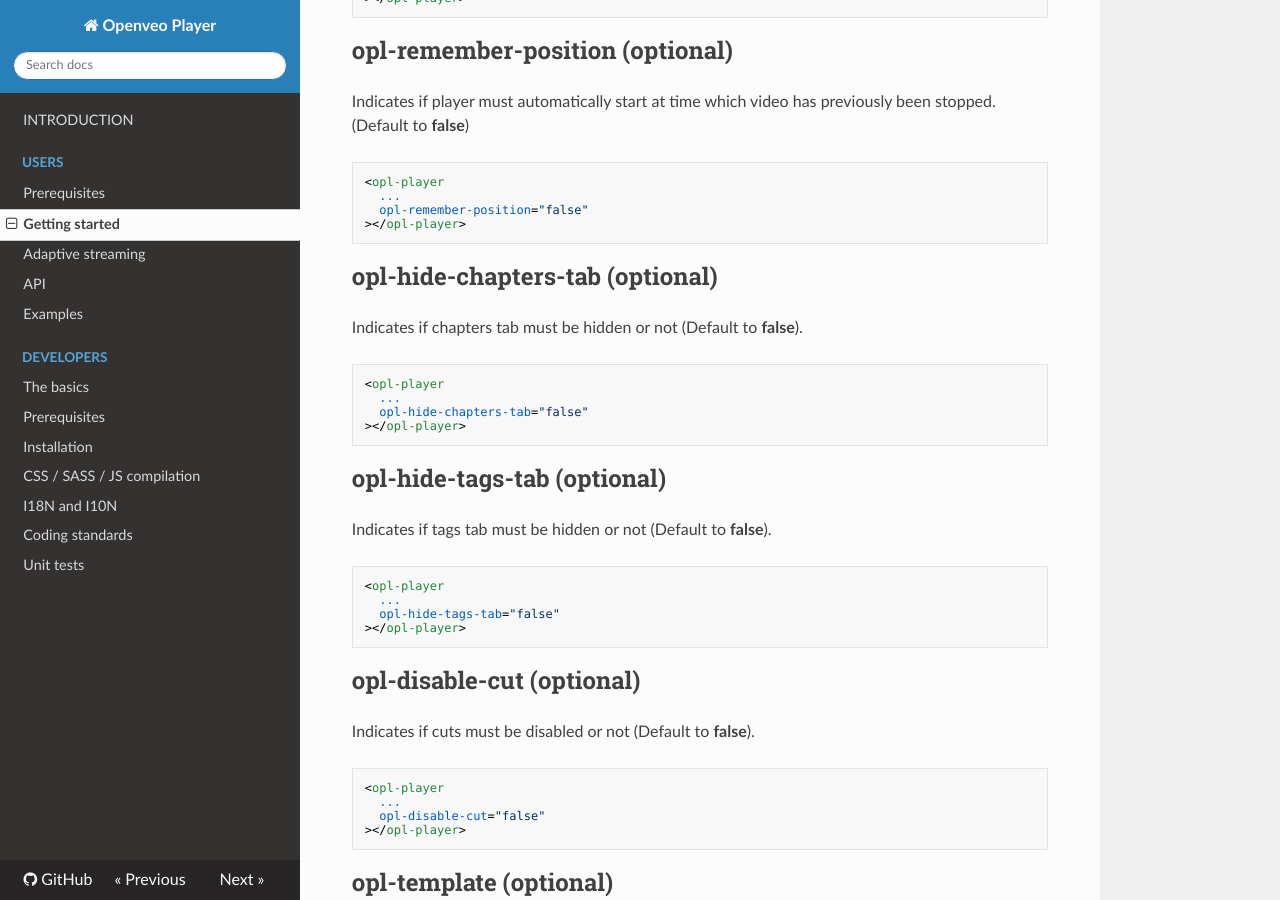
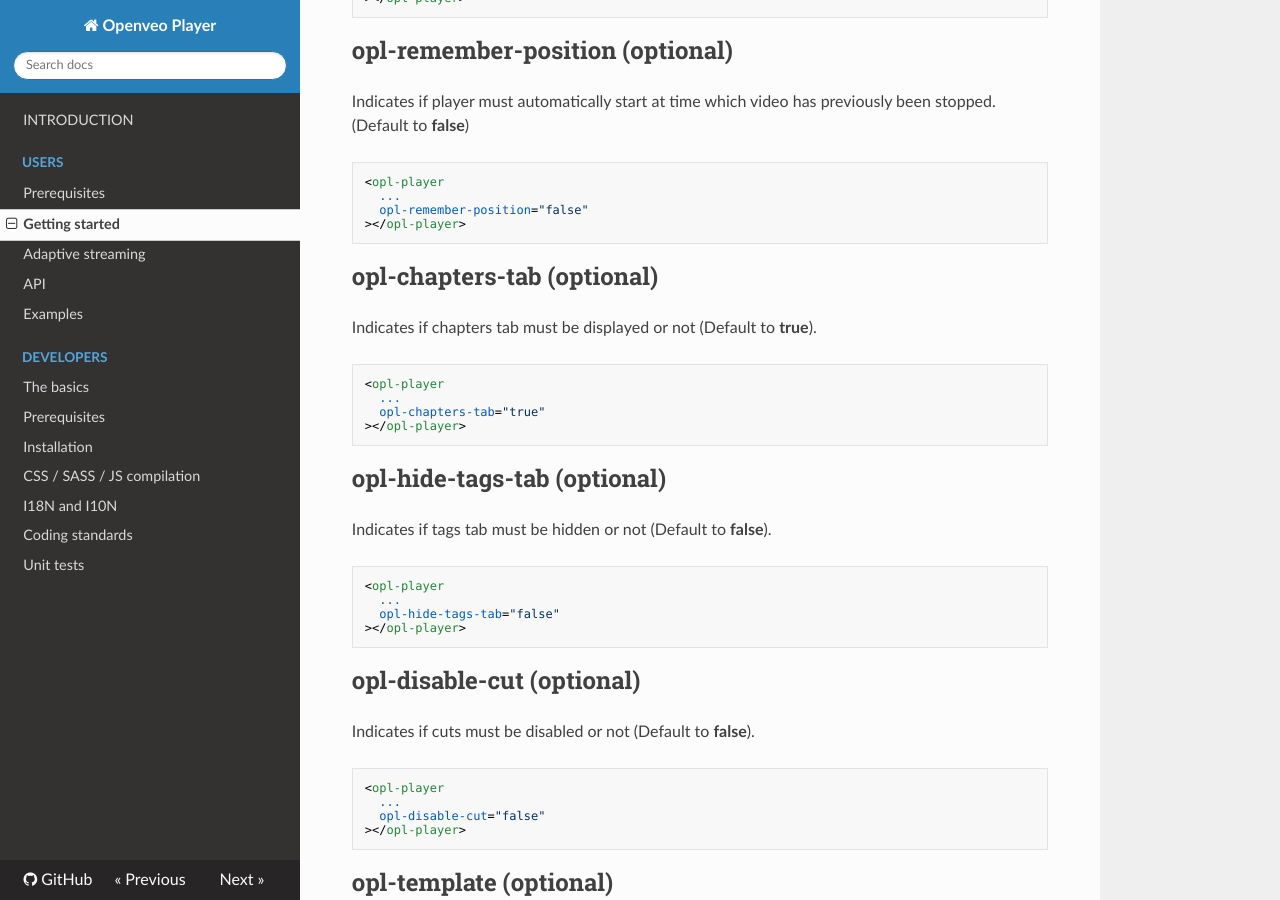
Before and after one commit to veo-labs/openveo-player, an MkDocs documentation site: the page built from docs/getting-started.md, in a window 1280 px wide and 900 px high, scrolled down 5381 px. Built offline with MkDocs 1.6.1, drawn with Linux system fonts in a browser that asks for light colours; nearby versions of some CDN libraries; old or Windows-style settings are respelled for this version of MkDocs; some of the changed text lies outside the part shown.

Commit message:
Rename and invert "opl-hide-chapters-tab"
Attribute "opl-hide-chapters-tab" has been renamed
into "opl-chapters-tab" and has been inverted,
meaning that its value has to be inverted.

````diff
--- a/docs/getting-started.md
+++ b/docs/getting-started.md
@@ -17,7 +17,7 @@ OpenVeo Player defines an AngularJS directive **opl-player**:
   opl-player-type="html"
   opl-auto-play="false"
   opl-remember-position="false"
-  opl-hide-chapters-tab="false"
+  opl-chapters-tab="true"
   opl-hide-tags-tab="false"
   opl-disable-cut="false"
 ></opl-player>
@@ -298,14 +298,14 @@ Indicates if player must automatically start at time which video has previously
 ></opl-player>
 ```
 
-## opl-hide-chapters-tab (optional)
+## opl-chapters-tab (optional)
 
-Indicates if chapters tab must be hidden or not (Default to **false**).
+Indicates if chapters tab must be displayed or not (Default to **true**).
 
 ```html
 <opl-player
   ...
-  opl-hide-chapters-tab="false"
+  opl-chapters-tab="true"
 ></opl-player>
 ```
 
--- a/src/components/player.component.js
+++ b/src/components/player.component.js
@@ -58,7 +58,7 @@
  *  - [Boolean] **opl-settings-icon** true to display the settings icon (default to true)
  *  - [Boolean] **opl-veo-labs-icon** true to display the Veo-Labs icon (default to true)
  *  - [Boolean] **opl-time** true to display the actual time and duration (default to true)
- *  - [Boolean] **opl-hide-chapters-tab** true to hide chapters tab (default to false)
+ *  - [Boolean] **opl-chapters-tab** true to display chapters tab (default to true)
  *  - [Boolean] **opl-hide-tags-tab** true to hide tags tab (default to false)
  *  - [Boolean] **opl-full-viewport** true to display the player in full viewport (default to false)
  *  - [Boolean] **opl-disable-cut** true to disable cuts (default to false)
@@ -273,7 +273,7 @@
  *                  opl-player-type="html"
  *                  opl-auto-play="false"
  *                  opl-remember-position="false"
- *                  opl-hide-chapters-tab="false"
+ *                  opl-chapters-tab="true"
  *                  opl-hide-tags-tab="false"
  *                  opl-disable-cut="false"
  *      ></opl-player>
@@ -299,7 +299,7 @@
       oplPlayerType: '@?',
       oplAutoPlay: '@?',
       oplRememberPosition: '@?',
-      oplHideChaptersTab: '@?',
+      oplChaptersTab: '@?',
       oplHideTagsTab: '@?',
       oplDisableCut: '@?'
     }
````
Also changed, not shown: CHANGELOG.md (+1 -0 lines), src/components/player.component.spec.js (+2 -2 lines), src/components/player.controller.js (+5 -5 lines).
